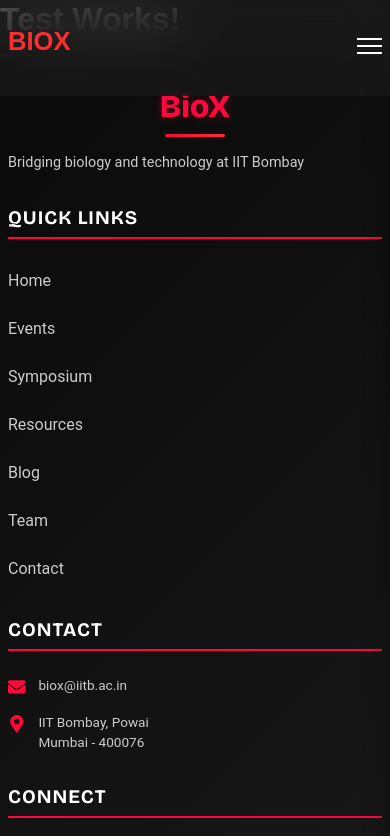
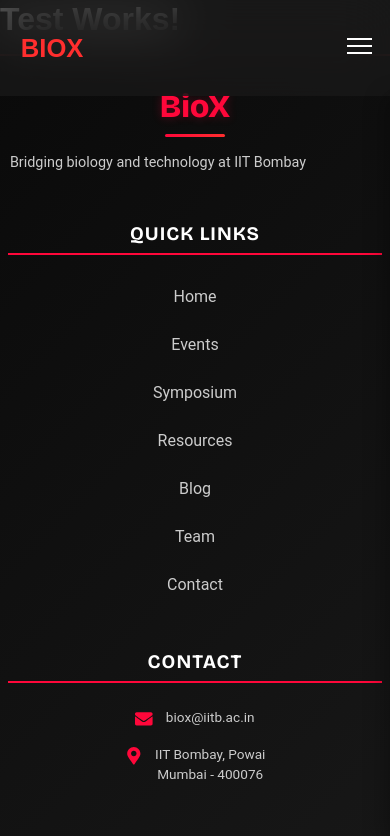
Before and after one commit to ITC-Web-Team/biox, a React (Vite) app in the folder biox-frontend/: page /test/1 in a window 390 px wide. Shown: the top 836 px of the page. Built offline with nearby package versions, Linux system fonts and the light colour scheme.

Commit message:
minor changes done

```diff
--- a/biox-frontend/src/components/Footer.css
+++ b/biox-frontend/src/components/Footer.css
@@ -233,4 +233,59 @@
     height: 45px;
     font-size: 1.2rem;
   }
+  .footer-tagline  {
+    text-align: center;
+  }
 }
+
+@media (max-width: 480px) {
+  .footer-container {
+    display: flex;
+    flex-direction: column; /* stack sections vertically */
+    align-items: center;    /* center horizontally */
+    text-align: center;     /* center text inside sections */
+  }
+
+  .footer-section {
+    margin-bottom: 1rem; /* add spacing between sections */
+    width: 100%;         /* full width to center content nicely */
+  }
+
+  .footer-logo,
+  .footer-tagline,
+  .footer-title,
+  .footer-links,
+  .contact-info,
+  .social-links {
+    text-align: center; /* force text center inside each section */
+    justify-content: center;
+  }
+
+  .footer-links {
+    list-style: none;
+    padding: 0;
+  }
+
+  .footer-links li {
+    display: inline-block; /* optional: display links in a row */
+    margin: 0 0.5rem;
+  }
+
+  .contact-info {
+    display: flex;
+    flex-direction: column;
+    align-items: center;
+  }
+
+  .social-links {
+    display: flex;
+    justify-content: center;
+    gap: 0.75rem;
+  }
+
+  .footer-bottom .footer-container {
+    flex-direction: column;
+    align-items: center;
+    text-align: center;
+  }
+}
--- a/biox-frontend/src/components/Hero.css
+++ b/biox-frontend/src/components/Hero.css
@@ -230,6 +230,9 @@
         max-width: 100%;
         padding: 1rem;
         order: 1;
+        display: flex;
+        align-items: center;
+        flex-direction: column;
     }
 
     #right-section {
--- a/biox-frontend/src/components/Navbar.css
+++ b/biox-frontend/src/components/Navbar.css
@@ -43,6 +43,7 @@
     text-decoration: none;
     transition: transform 0.3s ease;
     cursor: pointer;
+    margin-bottom: 0;
 }
 
 .logo:hover {
@@ -334,11 +335,13 @@
 
     .logo {
         font-size: 1.6rem;
+        margin-left: 0.8rem;
     }
 
     .hamburger {
         width: 25px;
         height: 20px;
+        margin-right: 0.6rem;
     }
 
     .hamburger-line {
--- a/biox-frontend/src/pages/contact.css
+++ b/biox-frontend/src/pages/contact.css
@@ -318,6 +318,12 @@
 
 /* Responsive Design */
 @media (max-width: 768px) {
+    .info-item {
+        flex-direction: column;
+        text-align: center;
+        gap: 0.5rem;
+        align-items: center;
+    }
     .contact-container {
         padding: 7rem 0 2rem 0;
     }
--- a/biox-frontend/src/pages/team.css
+++ b/biox-frontend/src/pages/team.css
@@ -17,6 +17,7 @@
   font-size: 3rem;
   font-weight: 700;
   color: var(--accent-2, #FF073A);
+  margin-top: 2rem;
   margin-bottom: 1rem;
   text-transform: uppercase;
   letter-spacing: 2px;
@@ -81,6 +82,7 @@
     .team-title {
         font-size: 2rem;
         letter-spacing: 1px;
+        margin-top: 0;
     }
 
     .team-subtitle {
```
